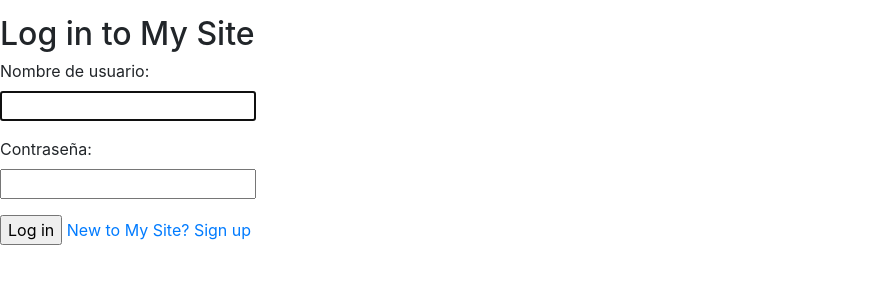
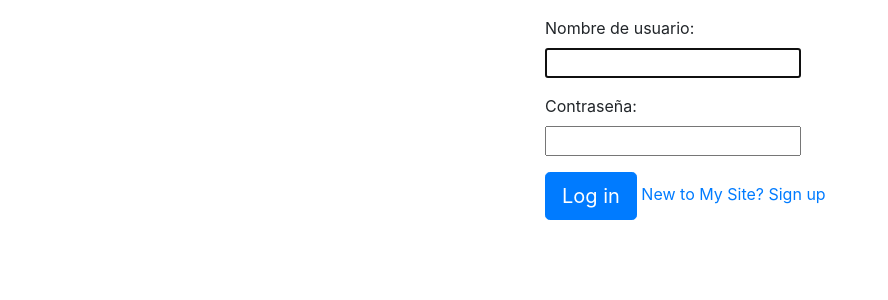
Before and after one commit to Anele13/Desarrollo-Web, a Django app: page /login/ in a window 1280 px wide. Shown: the part 93-393 px from the top of the page, without its empty margins (0-888 px from the left). Run offline with Django 3.2, Linux system fonts and the light colour scheme; parts of the project's set-up code (start-up, migrations or seed data) failed here and were passed over; some libraries are stand-ins or nearby versions.

Commit message:
arreglo login

```diff
--- a/desarrollo/templates/registration/login.html
+++ b/desarrollo/templates/registration/login.html
@@ -1,7 +1,10 @@
 {% extends 'base/base.html' %}
 
 {% block content %}
-  <h2>Log in to My Site</h2>
+
+<div class="container">
+  <div class="row">
+      <div class="col-md-5 col-md-offset-5"></div>
             {% if form.errors %}
               <p style="color: red">Your username and password didn't match. Please try again.</p>
             {% endif %}
@@ -20,7 +23,10 @@
                   {% endif %}
                 </p>
               {% endfor %}
-    <button type="submit">Log in</button>
+
+              <button type="submit" class="btn btn-primary btn-lg">Log in</button>
               <a href="{% url 'signup' %}">New to My Site? Sign up</a>
             </form>
           {% endblock %}
+    </div>
+</div>
```
Lines whose indentation alone changed are shown as unchanged.
